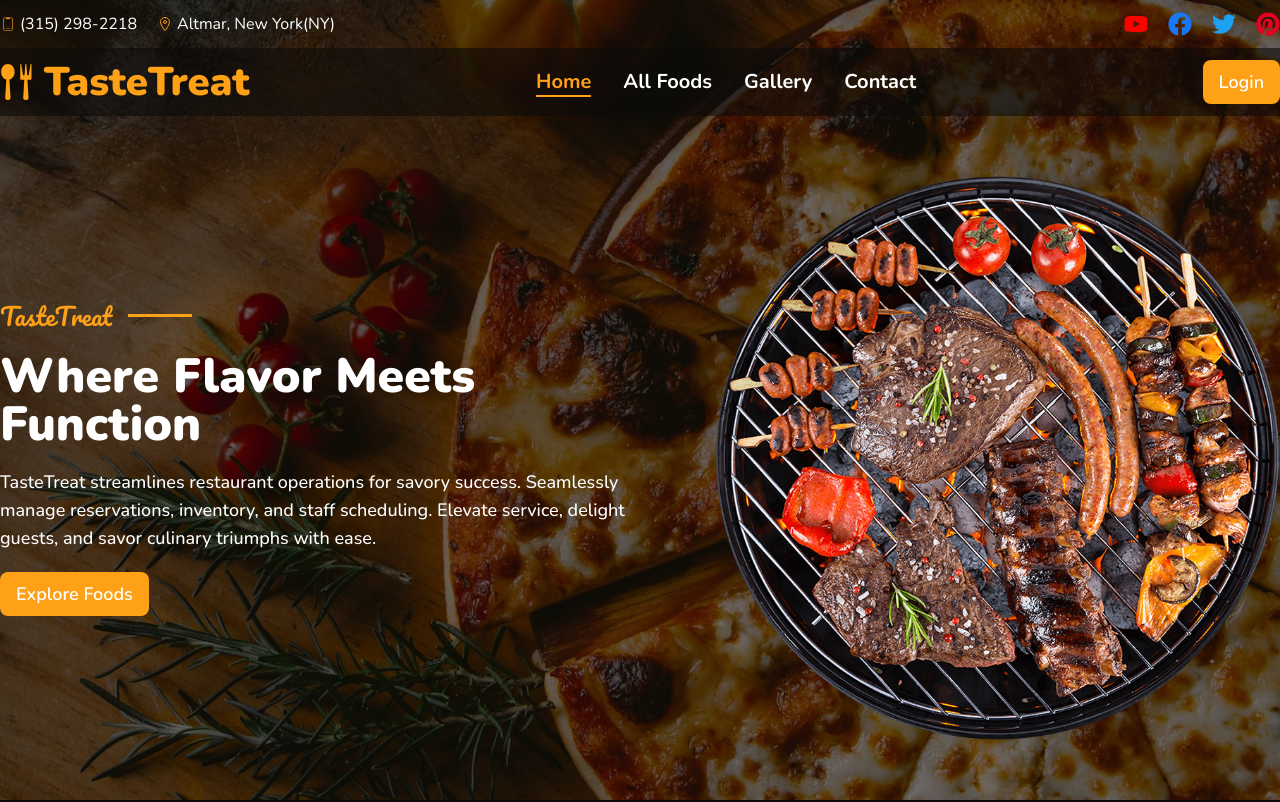
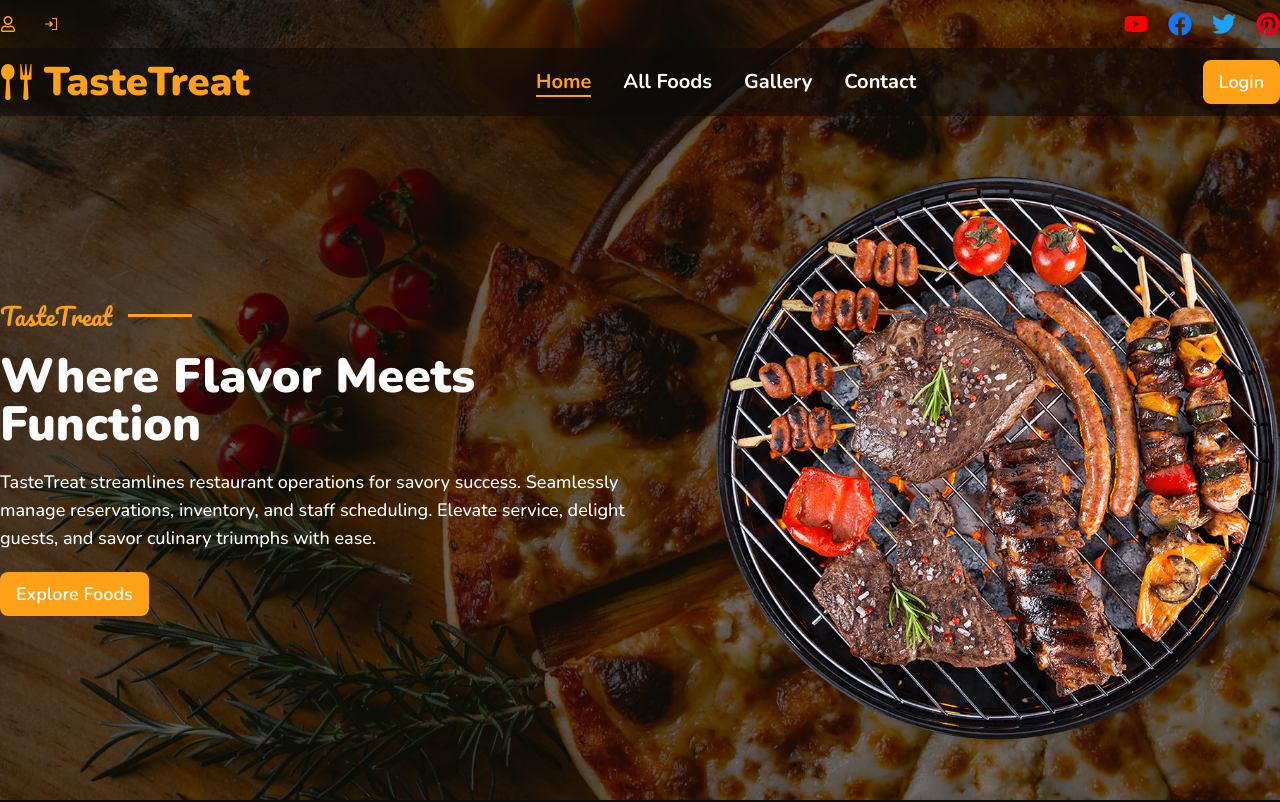
Before and after one commit to rockydey/restaurant-management-client, a React (Vite) app: page / in a window 1280 px wide. Shown: the top 802 px of the page. Built offline with nearby package versions, Linux system fonts and the light colour scheme; no server answers.

Commit message:
update header

```diff
--- a/src/components/Shared/Header/Header.jsx
+++ b/src/components/Shared/Header/Header.jsx
@@ -11,9 +11,14 @@
 } from "flowbite-react";
 import { ImSpoonKnife } from "react-icons/im";
 import { Link, NavLink, useNavigate } from "react-router-dom";
-import { CiMobile3 } from "react-icons/ci";
-import { IoLocationOutline } from "react-icons/io5";
-import { FaFacebook, FaPinterest, FaTwitter, FaYoutube } from "react-icons/fa";
+import { PiSignInFill } from "react-icons/pi";
+import {
+  FaFacebook,
+  FaPinterest,
+  FaTwitter,
+  FaYoutube,
+  FaRegUser,
+} from "react-icons/fa";
 import { useContext, useEffect, useState } from "react";
 import { AuthContext } from "../../../provider/AuthProvider/AuthProvider";
 import { toast } from "react-toastify";
@@ -105,12 +110,13 @@
     <div className='absolute top-0 w-full transition-all duration-1000'>
       <div className='py-3 px-3 md:px-5 lg:px-0 flex items-center justify-between text-color8 max-w-screen-xl mx-auto'>
         <div className='flex flex-col md:flex-row md:items-center gap-1 md:gap-5'>
-          <p className='flex text-base items-center gap-1'>
-            <CiMobile3 className='text-color9' /> <span>(315) 298-2218</span>
+          <p className='flex text-base items-center gap-2'>
+            <FaRegUser className='text-color9' />{" "}
+            <span>{user?.displayName}</span>
           </p>
-          <p className='flex text-base items-center gap-1'>
-            <IoLocationOutline className='text-color9' />{" "}
-            <span>Altmar, New York(NY)</span>
+          <p className='flex text-base items-center gap-2'>
+            <PiSignInFill className='text-color9' />{" "}
+            <span>{user?.metadata?.lastSignInTime.slice(4, 16)}</span>
           </p>
         </div>
         <div className='text-2xl flex items-center gap-5'>
```
